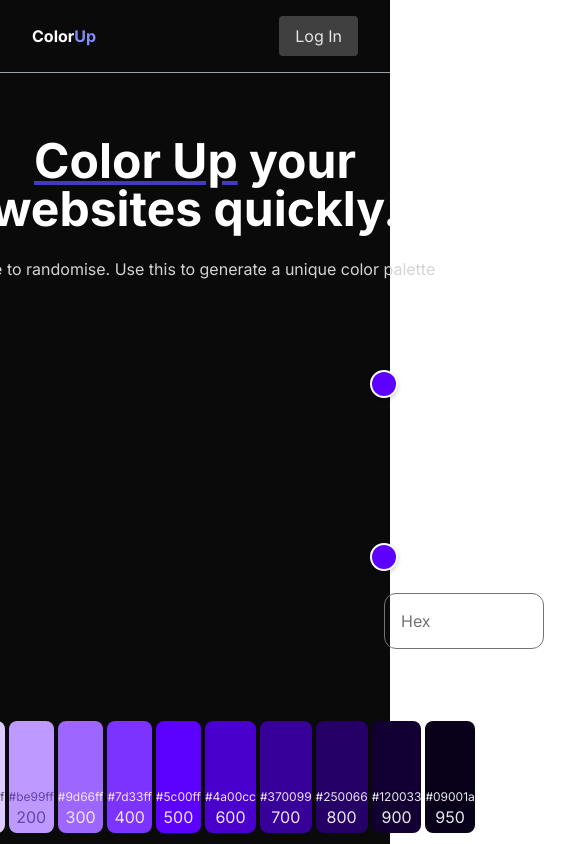
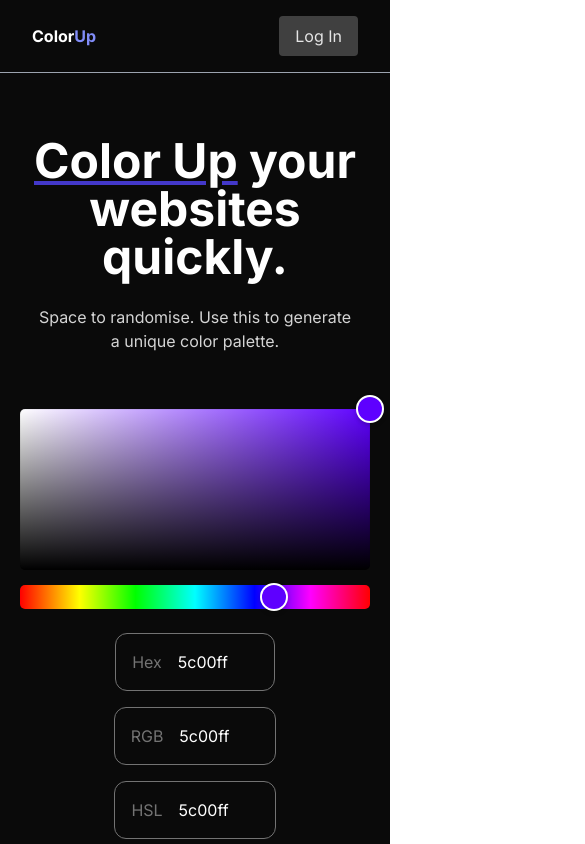
Before and after one commit to itsDanielGuan/ColorUp, a Next.js app: page / in a window 390 px wide. Shown: the top 844 px of the page, 585 px wide, since content can reach past the window. Built offline with nearby package versions, Linux system fonts and the light colour scheme.

Commit message:
added responsive mobile layout

```diff
--- a/app/globals.css
+++ b/app/globals.css
@@ -7,7 +7,7 @@
   }
 
 .custom-layout .react-colorful__saturation {
-    margin: 15px 0;
+    margin: 0 0 15px 0;
     border-radius: 5px;
     border-bottom: none;
   }
--- /dev/null
+++ b/components/ColorGroup.jsx
@@ -0,0 +1,19 @@
+import React from 'react'
+import { ColorTab } from './ColorTab'
+
+const ColorGroup = ({colorList}) => {
+  return (
+    <div className='py-4 md:py-12 w-full flex flex-col lg:flex-row justify-center items-center gap-1'>
+        {
+          colorList?.map((colorval)=>(
+            <ColorTab
+              hex={colorval.hex}
+              shade={colorval.shade}
+            />
+          ))
+        }
+      </div>
+  )
+}
+
+export default ColorGroup
--- a/components/ColorRange.jsx
+++ b/components/ColorRange.jsx
@@ -3,6 +3,7 @@
 import { ColorTab } from './ColorTab';
 import { HexColorPicker } from "react-colorful";
 import chroma from 'chroma-js';
+import ColorGroup from './ColorGroup';
 
 const findClosestNumber = (array, num) =>{
   let i = 0;
@@ -120,44 +121,44 @@
 
   return (
     <div className='container mx-auto space-y-6'>
-      <div className='container mx-auto px-4 py-16 flex flex-col items-center gap-6'>
-    	  <p className='w-[500px] text-center text-white font-bold text-5xl'>
+      <div className='container mx-auto px-4 pt-16 pb-8 flex flex-col items-center gap-6'>
+    	  <p className='max-w-[500px] text-center text-white font-bold text-5xl'>
           <span style={{textDecorationColor:mainColor}} className='underline decoration-indigo-700'>Color Up</span> your websites quickly.
         </p>
-        <p className='w-[500px] text-center text-neutral-300'>
-          Space to randomise. Use this to generate a unique color palette
+        <p className='max-w-[800px] text-center text-neutral-300 text-wrap px-5'>
+          Space to randomise. Use this to generate a unique color palette.
         </p>
 		  </div>
-      <div className='custom-layout px-96'>
+      <div className='custom-layout m-auto px-5 max-w-5xl'>
         <HexColorPicker color={mainColor} onChange={setMainColor} />
       </div>
-      <div className='flex flex-row px-96 h-14 gap-12'>
-        <div className='flex flex-row items-center gap-4 px-4 border border-neutral-500 rounded-xl focus-within:'>
+      <div className='flex flex-col justify-normal items-center md:flex-row md:items-start md:justify-center px-5 gap-4 md:gap-12'>
+        <div className='flex flex-row items-center gap-4 px-4 py-4 border border-neutral-500 rounded-xl focus-within:'>
           <span className='text-neutral-500 cursor-default'>Hex</span>
           <input className='w-20 bg-transparent text-white outline-none' type="text" maxLength="7" value={mainColor}  onChange={(value)=>{handleHexColor(value)}}/>
         </div>
 
-        <div className='flex flex-row items-center gap-4 px-4 border border-neutral-500 rounded-xl focus-within:'>
+        <div className='flex flex-row items-center gap-4 px-4 py-4 border border-neutral-500 rounded-xl focus-within:'>
           <span className='text-neutral-500 cursor-default'>RGB</span>
           <input className='w-20 bg-transparent text-white outline-none' type="text" maxLength="7" value={mainColor}  onChange={(value)=>{handleHexColor(value)}}/>
         </div>
 
-        <div className='flex flex-row items-center gap-4 px-4 border border-neutral-500 rounded-xl focus-within:'>
+        <div className='flex flex-row items-center gap-4 px-4 py-4 border border-neutral-500 rounded-xl focus-within:'>
           <span className='text-neutral-500 cursor-default'>HSL</span>
           <input className='w-20 bg-transparent text-white outline-none' type="text" maxLength="7" value={mainColor}  onChange={(value)=>{handleHexColor(value)}}/>
         </div>
 
       </div>
-      <div className='py-12 flex flex-row justify-center items-center gap-1'>
-        {
-          colorList?.map((colorval)=>(
-            <ColorTab
-              hex={colorval.hex}
-              shade={colorval.shade}
-            />
-          ))
-        }
+      <div className='flex flex-col items-center px-5 max-w-5xl mx-auto'>
+        <ColorGroup
+          colorList={colorList}
+        />
       </div>
+      <div className='flex flex-col items-center gap-2'>
+
+      </div>
+
+
     </div>
   )
 }
--- a/components/ColorTab.jsx
+++ b/components/ColorTab.jsx
@@ -20,14 +20,14 @@
 	}
 
   return (
-    <button onClick={handleCopy} style={{backgroundColor:hex}} className='rounded-lg w-20 h-28 flex flex-col-reverse justify-between  items-center py-1 transition-[shadow,transform]  transform ease-in-out hover:shadow-xl hover:-translate-y-1'>
+    <button onClick={handleCopy} style={{backgroundColor:hex}} className='rounded-lg px-5 lg:px-0 w-full h-14 lg:h-28 flex flex-row lg:flex-col-reverse justify-between items-center py-1 transition-[shadow,transform]  transform ease-in-out hover:shadow-xl hover:-translate-y-1'>
 
 		<div className='flex flex-col items-center'>
 
 			<p style={{color:textOverlay}} className={`text-xs`}>
 				{hex}
 			</p>
-			<p style={{color:textOverlay}} className={`text-base`}>
+			<p style={{color:textOverlay}} className={`text-base font-semibold`}>
 				{shade}
 			</p>
 
```
